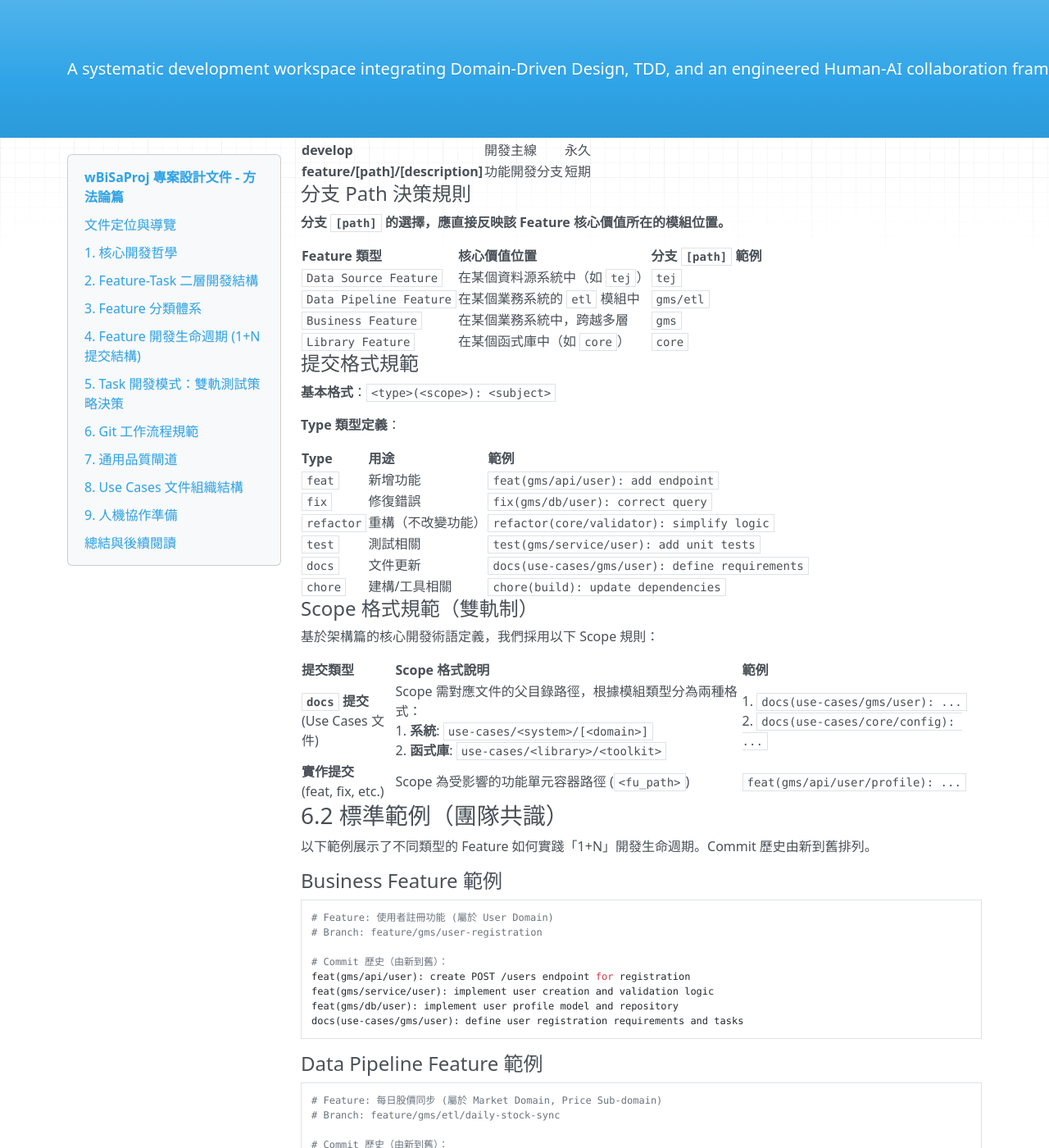
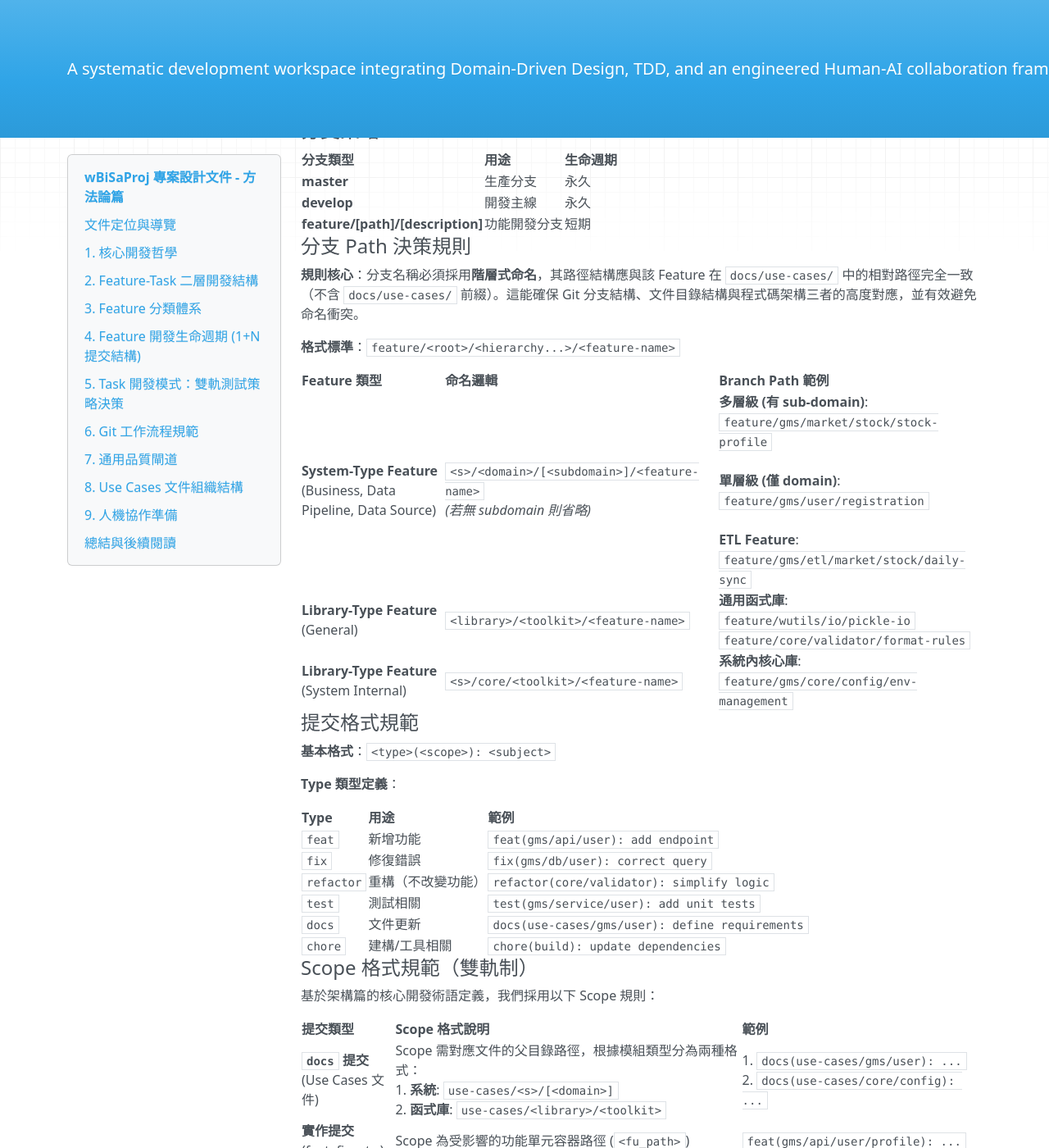
Before and after one commit to Wanini0209/wBiSaProj, an MkDocs documentation site: the page built from docs/PROJECT_DESIGN-METHODOLOGY.md, in a window 1280 px wide and 1400 px high, scrolled down 8217 px. Shown: the whole window at 82% size. Built offline with MkDocs 1.6.1, drawn with Linux system fonts in a browser that asks for light colours; nearby versions of some CDN libraries; some of the changed text lies outside the part shown.

Commit message:
docs(project): enforce hierarchical branch naming standard
This update refines the Git workflow to strictly align branch names
with the `use-cases` directory structure.

Key changes:
- Update naming rule to `feature/<root>/<hierarchy>/<name>` to prevent
  collisions in multi-domain systems (e.g. `gms/market` vs `gms/fund`).
- Update examples in Methodology and VCS standards to reflect full
  pathing.
- Revise Architecture Workflow Guide to include specific, hierarchical
  branch names for the GMS example.

This ensures that the Git graph provides a clear semantic view of the
project's evolution.

````diff
--- a/docs/PROJECT_DESIGN-METHODOLOGY.md
+++ b/docs/PROJECT_DESIGN-METHODOLOGY.md
@@ -332,6 +332,7 @@ Task 類型判斷：
 ### 5.4 探索式驗證 (Exploratory Validation) 執行步驟
 
 適用於需要探索外部資料源的 Tasks：
+
 - `Collector Task` (所有場景)
 - 處理**外部資料源**的 `Extractor Task`
 - `Job Task` (端到端測試)
@@ -407,14 +408,15 @@ Task 類型判斷：
 
 #### 分支 Path 決策規則
 
-**分支 `[path]` 的選擇，應直接反映該 Feature 核心價值所在的模組位置。**
+**規則核心**：分支名稱必須採用**階層式命名**，其路徑結構應與該 Feature 在 `docs/use-cases/` 中的相對路徑完全一致（不含 `docs/use-cases/` 前綴）。這能確保 Git 分支結構、文件目錄結構與程式碼架構三者的高度對應，並有效避免命名衝突。
 
-| Feature 類型 | 核心價值位置 | 分支 `[path]` 範例 |
+**格式標準**：`feature/<root>/<hierarchy...>/<feature-name>`
+
+| Feature 類型 | 命名邏輯 | Branch Path 範例 |
 |:---|:---|:---|
-| `Data Source Feature` | 在某個資料源系統中（如 `tej`） | `tej` |
-| `Data Pipeline Feature` | 在某個業務系統的 `etl` 模組中 | `gms/etl` |
-| `Business Feature` | 在某個業務系統中，跨越多層 | `gms` |
-| `Library Feature` | 在某個函式庫中（如 `core`） | `core` |
+| **System-Type Feature**<br>(Business, Data Pipeline, Data Source) | `<s>/<domain>/[<subdomain>]/<feature-name>`<br>*(若無 subdomain 則省略)* | **多層級 (有 sub-domain)**:<br>`feature/gms/market/stock/stock-profile`<br><br>**單層級 (僅 domain)**:<br>`feature/gms/user/registration`<br><br>**ETL Feature**:<br>`feature/gms/etl/market/stock/daily-sync` |
+| **Library-Type Feature**<br>(General) | `<library>/<toolkit>/<feature-name>` | **通用函式庫**:<br>`feature/wutils/io/pickle-io`<br>`feature/core/validator/format-rules` |
+| **Library-Type Feature**<br>(System Internal) | `<s>/core/<toolkit>/<feature-name>` | **系統內核心庫**:<br>`feature/gms/core/config/env-management` |
 
 #### 提交格式規範
 
@@ -437,7 +439,7 @@ Task 類型判斷：
 
 | 提交類型 | Scope 格式說明 | 範例 |
 |:---|:---|:---|
-| **`docs` 提交**<br/>(Use Cases 文件) | Scope 需對應文件的父目錄路徑，根據模組類型分為兩種格式：<br/>1. **系統**: `use-cases/<system>/[<domain>]`<br/>2. **函式庫**: `use-cases/<library>/<toolkit>` | 1. `docs(use-cases/gms/user): ...`<br/>2. `docs(use-cases/core/config): ...` |
+| **`docs` 提交**<br/>(Use Cases 文件) | Scope 需對應文件的父目錄路徑，根據模組類型分為兩種格式：<br/>1. **系統**: `use-cases/<s>/[<domain>]`<br/>2. **函式庫**: `use-cases/<library>/<toolkit>` | 1. `docs(use-cases/gms/user): ...`<br/>2. `docs(use-cases/core/config): ...` |
 | **實作提交**<br/>(feat, fix, etc.) | Scope 為受影響的功能單元容器路徑 (`<fu_path>`) | `feat(gms/api/user/profile): ...` |
 
 ### 6.2 標準範例（團隊共識）
@@ -461,7 +464,8 @@ docs(use-cases/gms/user): define user registration requirements and tasks
 
 ```bash
 # Feature: 每日股價同步 (屬於 Market Domain, Price Sub-domain)
-# Branch: feature/gms/etl/daily-stock-sync
+# Path: gms/etl/market/stock
+# Branch: feature/gms/etl/market/stock/daily-stock-sync
 
 # Commit 歷史（由新到舊）：
 feat(gms/etl/jobs/market): create and schedule daily stock sync job
@@ -487,7 +492,8 @@ docs(use-cases/twseprice/daily_price): define twse scraper requirements
 
 ```bash
 # Feature: 資料驗證器 - 格式規則
-# Branch: feature/core/add-validator-format-rules
+# Path: core/validator
+# Branch: feature/core/validator/add-validator-format-rules
 
 # Commit 歷史（由新到舊）：
 feat(core/validator/rules): add email format validation rule
@@ -519,8 +525,8 @@ docs(use-cases/core/validator/rules): define data format validator api and requi
 
 | Feature 類型 | 核心職責 | 路徑結構範本 |
 |:---------------|:---------|:-------------|
-| **Business Feature**<br/>**Data Source Feature** | 實現業務功能或提供資料 | `docs/use-cases/<system>/[<domain>...]/<feature_name>/` |
-| **Data Pipeline Feature** | 批次資料處理 (ETL) | `docs/use-cases/<system>/etl/[<domain>...]/<feature_name>/` |
+| **Business Feature**<br/>**Data Source Feature** | 實現業務功能或提供資料 | `docs/use-cases/<s>/[<domain>...]/<feature_name>/` |
+| **Data Pipeline Feature** | 批次資料處理 (ETL) | `docs/use-cases/<s>/etl/[<domain>...]/<feature_name>/` |
 | **Library Feature** | 提供共用元件或工具 | `docs/use-cases/<library_path>/<toolkit...>/<feature_name>/` |
 
 ### 8.2 系統 Feature 路徑歸屬規則 (Business, Data Source, Data Pipeline)
@@ -531,7 +537,7 @@ docs(use-cases/core/validator/rules): define data format validator api and requi
 
 此規則適用於**多領域系統**。文件應被放置在對應的 `sub-domain` 目錄下。
 
-- **路徑格式**：`docs/use-cases/<system>/<domain>/<sub-domain>/<feature_name>/`
+- **路徑格式**：`docs/use-cases/<s>/<domain>/<sub-domain>/<feature_name>/`
 - **範例**：`gms` 系統中，一個歸屬於 `mkt` Domain 下 `stk` 子領域的 `stock-info-sync` Feature：
   - `docs/use-cases/gms/mkt/stk/stock-info-sync/`
 
@@ -539,7 +545,7 @@ docs(use-cases/core/validator/rules): define data format validator api and requi
 
 此規則適用於**多領域系統**。文件應被放置在父層 `domain` 的根目錄下。
 
-- **路徑格式**：`docs/use-cases/<system>/<domain>/<feature_name>/`
+- **路徑格式**：`docs/use-cases/<s>/<domain>/<feature_name>/`
 - **範例**：`gms` 系統中，整合了多個子領域資訊的 `market-dashboard` Feature：
   - `docs/use-cases/gms/mkt/market-dashboard/`
 
@@ -547,7 +553,7 @@ docs(use-cases/core/validator/rules): define data format validator api and requi
 
 此規則適用於**單領域系統**，根據「系統即領域原則」，應省略 `<domain>` 層級。
 
-- **路徑格式**：`docs/use-cases/<system>/<feature_name>/`
+- **路徑格式**：`docs/use-cases/<s>/<feature_name>/`
 - **範例**：假設有一個只處理客戶關係的 `crm` 系統，`add-new-contact` Feature 的路徑為：
   - `docs/use-cases/crm/add-new-contact/`
 
@@ -555,7 +561,7 @@ docs(use-cases/core/validator/rules): define data format validator api and requi
 
 對於 `Data Pipeline Feature`，需在其系統路徑後插入 `etl` 層，以明確其架構歸屬。
 
-- **路徑格式**：`docs/use-cases/<system>/etl/[<domain>...]/<feature_name>/`
+- **路徑格式**：`docs/use-cases/<s>/etl/[<domain>...]/<feature_name>/`
 - **範例**：`gms` 系統中，一個處理市場股票資料的 ETL Feature：
   - `docs/use-cases/gms/etl/mkt/stk/daily-stock-sync/`
 
@@ -575,7 +581,7 @@ docs(use-cases/core/validator/rules): define data format validator api and requi
 
 適用於特定系統內部的 `[system]/core` 模組。其路徑結構反映了它既屬於某個系統，又是一個函式庫的雙重特性。
 
-- **路徑格式**：`docs/use-cases/<system>/core/<toolkit...>/<feature_name>/`
+- **路徑格式**：`docs/use-cases/<s>/core/<toolkit...>/<feature_name>/`
 - **範例**：為 `gms` 系統的內部核心模組 `gms/core` 的日誌工具集新增功能：
   - `docs/use-cases/gms/core/logging/add-trace-id/`
 
````
Also changed, not shown: other parts of docs/PROJECT_DESIGN-METHODOLOGY.md (+5 -3 lines), docs/GUIDE_ARCHITECTURE-WORKFLOW.md (+25 -0 lines), docs/PROJECT_DESIGN.md (+10 -9 lines), docs/standards/version-control.md (+58 -55 lines).
